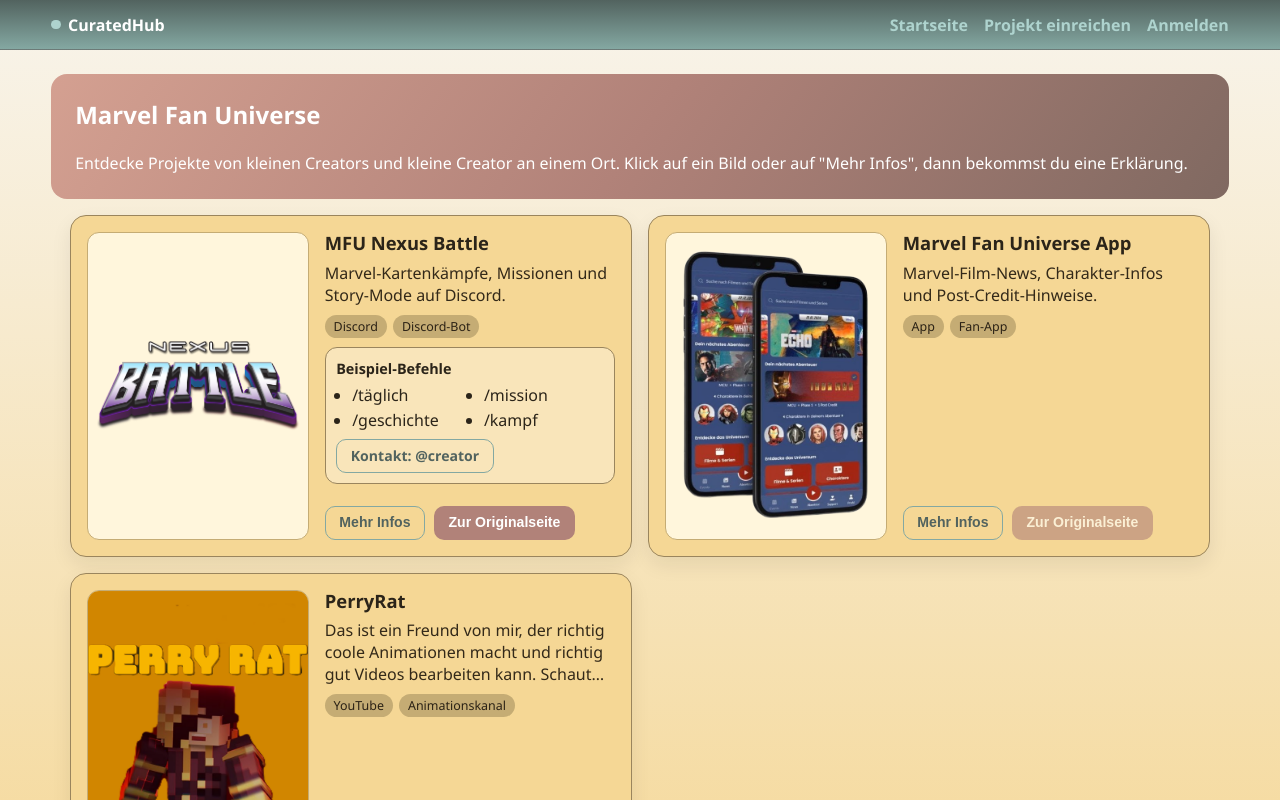
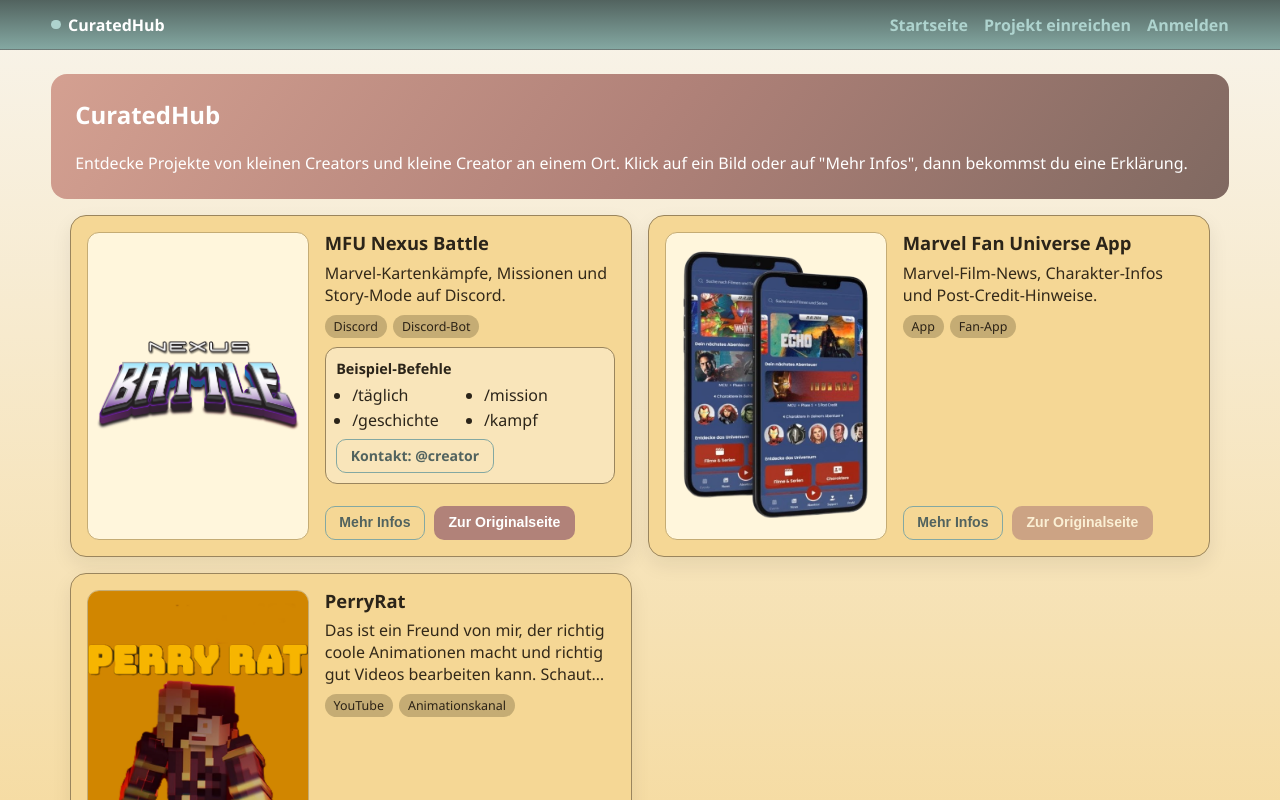
Before and after one commit to BastiLd/Small-but-Good, a Next.js app: page / in a window 1280 px wide. Shown: the top 800 px of the page. Built offline with nearby package versions, Linux system fonts and the light colour scheme; no server answers; the database is empty.

Commit message:
MFU text zu CuratedHub geändert und sonst passt alles außer anmelden für neue leute

```diff
--- a/app/page.jsx
+++ b/app/page.jsx
@@ -6,7 +6,7 @@
   return (
     <>
       <section className="hero">
-        <h1 style={{ marginTop: 0 }}>Marvel Fan Universe</h1>
+        <h1 style={{ marginTop: 0 }}>CuratedHub</h1>
         <p>
           Entdecke Projekte von kleinen Creators und kleine Creator an einem Ort. Klick auf ein
           Bild oder auf &quot;Mehr Infos&quot;, dann bekommst du eine Erklärung.
```
